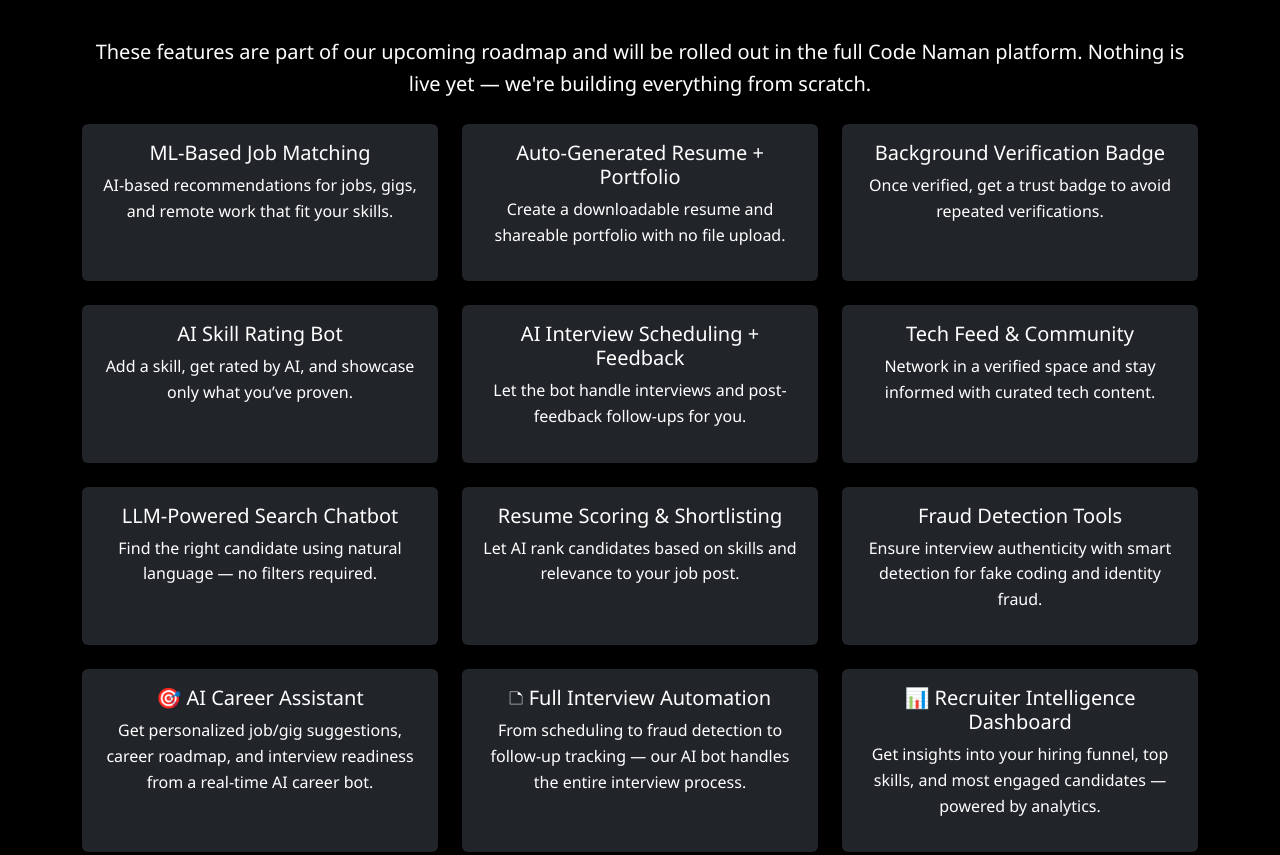
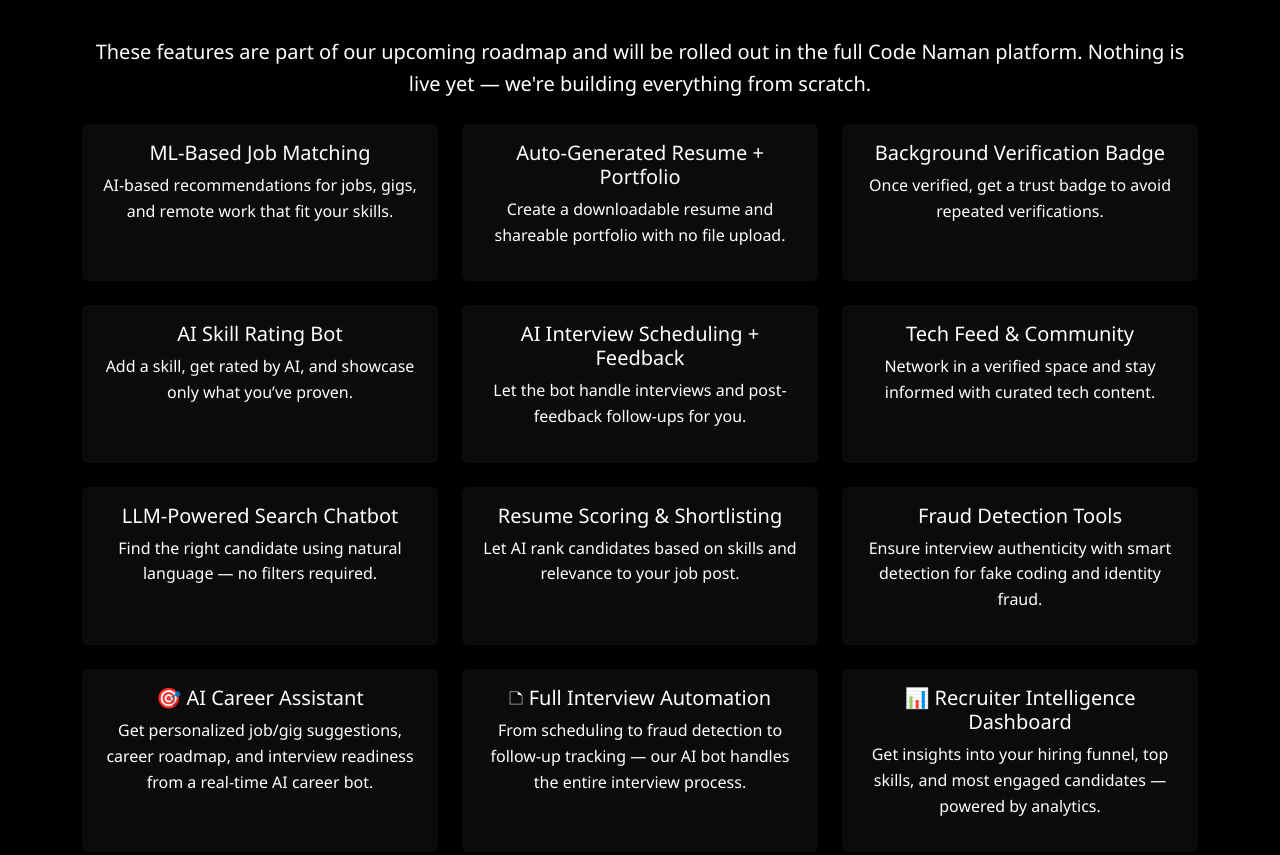
Before and after one commit to cris7M/code-naman, a plain HTML site: page index.html in a window 1280 px wide. Shown: the part 1100-1955 px from the top of the page. Drawn offline with nearby package versions, Linux system fonts and the light colour scheme.

Commit message:
bg-color changes

```diff
--- a/style.css
+++ b/style.css
@@ -54,6 +54,10 @@
     box-shadow: 0 0 12px rgba(14, 158, 148, 0.6);
   }
 
+  .bg-dark {
+    --bs-bg-opacity: 1;
+    background-color: rgb(11 11 12) !important;
+}
 
   .feature-card {
     border: 1px solid transparent;
```
